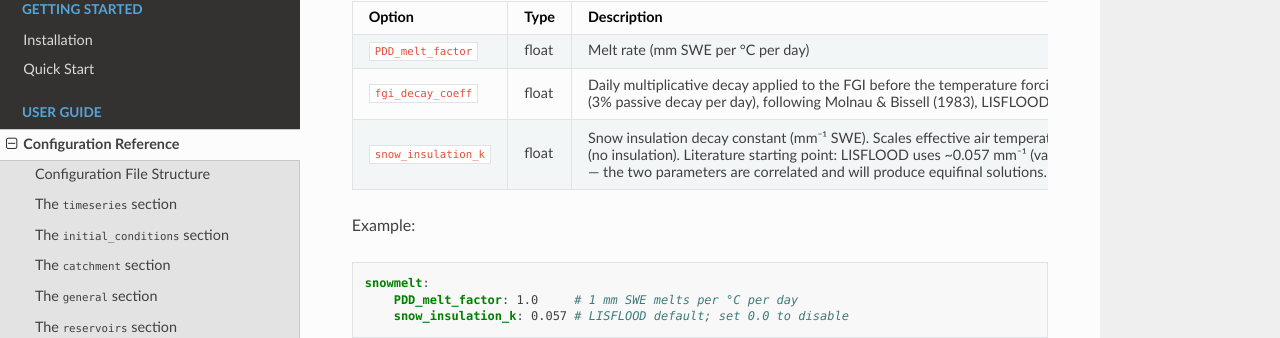
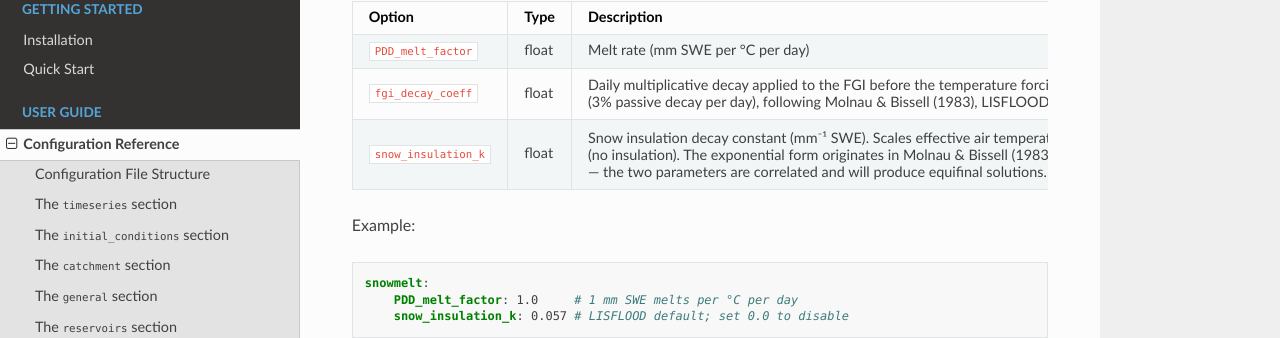
Before and after one commit to MNiMORPH/hydroRaVENS, a Sphinx documentation site: the page built from docs/source/configuration.rst, in a window 1280 px wide and 1400 px high, scrolled down 2738 px. Shown: the part 112-450 px from the top of the window. Built offline with Sphinx 7.4.7 and the Read the Docs theme 3.1.0, drawn with Linux system fonts in a browser that asks for light colours; some of the changed text lies outside the part shown.

Commit message:
Fix M&B URL and credit M&B as origin of exponential snow insulation
Correct the broken Molnau & Bissell (1983) PDF link throughout
(sites/…/PDFs/ → bibliography/); update attribution so the exponential
snow-depth insulation factor is credited to M&B (1983) as the original
source, with LISFLOOD and GSSHA noted as adopters. Add fgi_decay_coeff
to the configuration.rst complete example.

Co-Authored-By: Claude Sonnet 4.6 <noreply@anthropic.com>

```diff
--- a/docs/source/configuration.rst
+++ b/docs/source/configuration.rst
@@ -212,8 +212,9 @@ the input CSV, but the ``PDD_melt_factor`` key must be present regardless.
        temperature reaching the soil as
        :math:`T_\text{eff} = T \cdot e^{-k \cdot \text{SWE}}`, reducing
        FGI accumulation under deep snowpack. Default ``0.0`` (no
-       insulation). Literature starting point: LISFLOOD uses ~0.057 mm⁻¹
-       (van der Knijff et al. 2010). **Do not calibrate simultaneously
+       insulation). The exponential form originates in Molnau & Bissell
+       (1983); LISFLOOD uses ~0.057 mm⁻¹ (van der Knijff et al. 2010)
+       as a literature starting point. **Do not calibrate simultaneously
        with** ``fdd_threshold`` — the two parameters are correlated and
        will produce equifinal solutions. Fix one from independent data
        before calibrating the other; see :doc:`model_description`.
@@ -311,6 +312,7 @@ Complete Example
 
     snowmelt:
         PDD_melt_factor: 1.0
+        fgi_decay_coeff: 0.97       # default; Molnau & Bissell (1983)
 
 Illustrative Starting Points
 ~~~~~~~~~~~~~~~~~~~~~~~~~~~~~
--- a/docs/source/model_description.rst
+++ b/docs/source/model_description.rst
@@ -177,8 +177,8 @@ infiltration.
   0.0). The factor is applied to both freezing and thawing temperature
   forcing; meltwater heat delivery (``excess_dd``) is not scaled because
   meltwater reaches the soil surface directly. The parameterisation
-  follows LISFLOOD (van der Knijff et al. 2010) and GSSHA (Downer &
-  Ogden 2004), which implement the same exponential form.
+  originates in Molnau & Bissell (1983), and was adopted by LISFLOOD
+  (van der Knijff et al. 2010) and GSSHA (Downer & Ogden 2004).
 
   .. note::
 
--- a/docs/source/references.rst
+++ b/docs/source/references.rst
@@ -36,8 +36,9 @@ https://doi.org/10.1029/WR007i005p01160
 Molnau, M., & Bissell, V. C. (1983). A continuous frozen ground index for
 flood forecasting. *Proceedings of the 51st Annual Western Snow Conference*,
 pp. 109--119.
-https://westernsnowconference.org/sites/westernsnowconference.org/PDFs/1983Molnau.pdf
-(Original source for the continuous frozen ground index formulation.)
+https://westernsnowconference.org/bibliography/1983Molnau.pdf
+(Original source for the continuous frozen ground index formulation,
+including the exponential snow-depth insulation factor.)
 
 Shanley, J. B., & Chalmers, A. (1999). The effect of frozen soil on snowmelt
 runoff at Sleepers River, Vermont.
```
Also changed, not shown: 2 other files.
